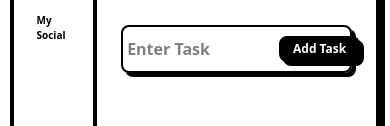
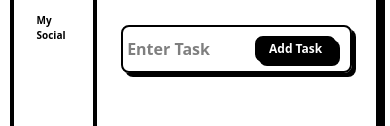
Before and after one commit to parsa-farshah/toDoListLocalStorage, a website: page index.html in a window 390 px wide. Shown: the part 154-280 px from the top of the page. Drawn offline with Linux system fonts and the light colour scheme.

Commit message:
responsive: add right for add task button

```diff
--- a/index.html
+++ b/index.html
@@ -77,7 +77,7 @@
             <button
               onClick=""
               id="inpBtn"
-              class="absolute text-[12px] sm:text-[15px] sm:right-8 right-4 top-1/2 -translate-y-1/2 bg-black text-white px-3 py-0.5 rounded-lg cursor-pointer text-md font-semibold borderLinks border-2 border-black hover:bg-white hover:duration-300 hover:text-black"
+              class="absolute text-[12px] sm:text-[15px] sm:right-8 right-10 top-1/2 -translate-y-1/2 bg-black text-white px-3 py-0.5 rounded-lg cursor-pointer text-md font-semibold borderLinks border-2 border-black hover:bg-white hover:duration-300 hover:text-black"
             >
               Add Task
             </button>
```
Also changed, not shown: src/style/output.css.
